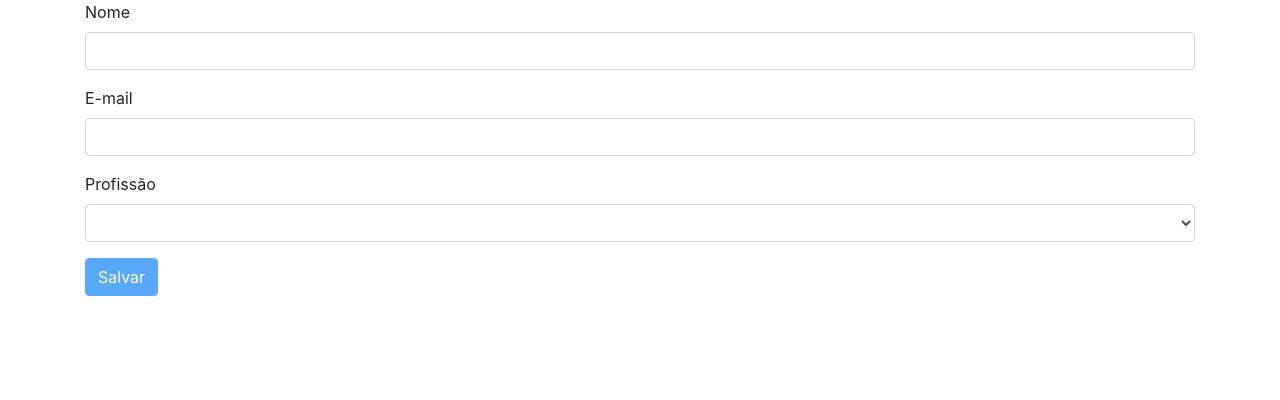
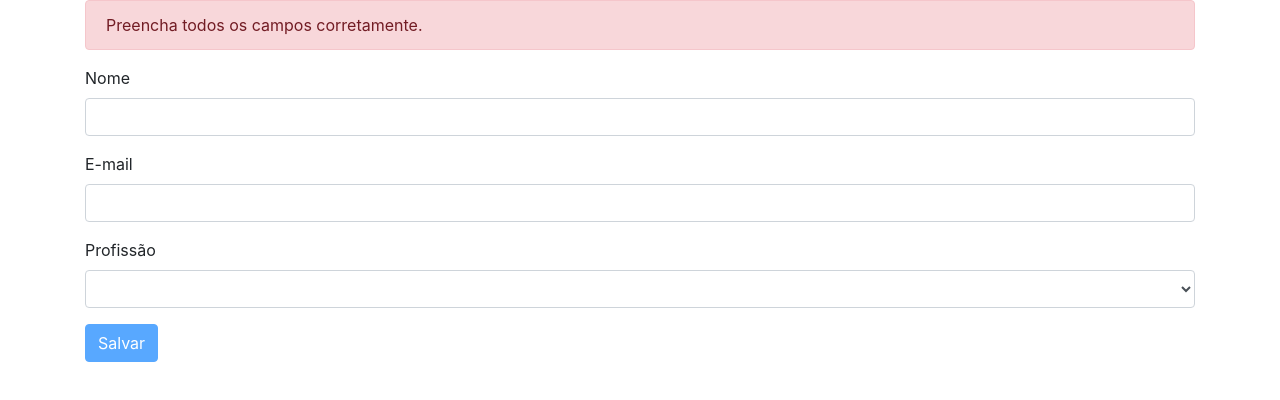
Before and after one commit to leocaliban/angular-iniciante, an Angular app in the folder formularios/: page / in a window 1280 px wide. Shown: the top 400 px of the page. Built offline with nearby package versions, Linux system fonts and the light colour scheme.

Commit message:
Aplica mensagem de erro de validação e retira autocomplete do formulário

```diff
--- a/formularios/src/app/novo-formulario/novo-formulario.component.html
+++ b/formularios/src/app/novo-formulario/novo-formulario.component.html
@@ -1,5 +1,10 @@
 <div class="container">
-  <form #usuarioForm="ngForm" (ngSubmit)="salvar(usuarioForm)">
+
+  <div class="alert alert-danger" *ngIf="usuarioForm.invalid" >
+    Preencha todos os campos corretamente.
+  </div>
+
+  <form #usuarioForm="ngForm" (ngSubmit)="salvar(usuarioForm)" autocomplete="off">
     <div class="form-group">
       <label class="form-control-label">Nome</label>
       <input type="text" class="form-control" name="nome"
```
